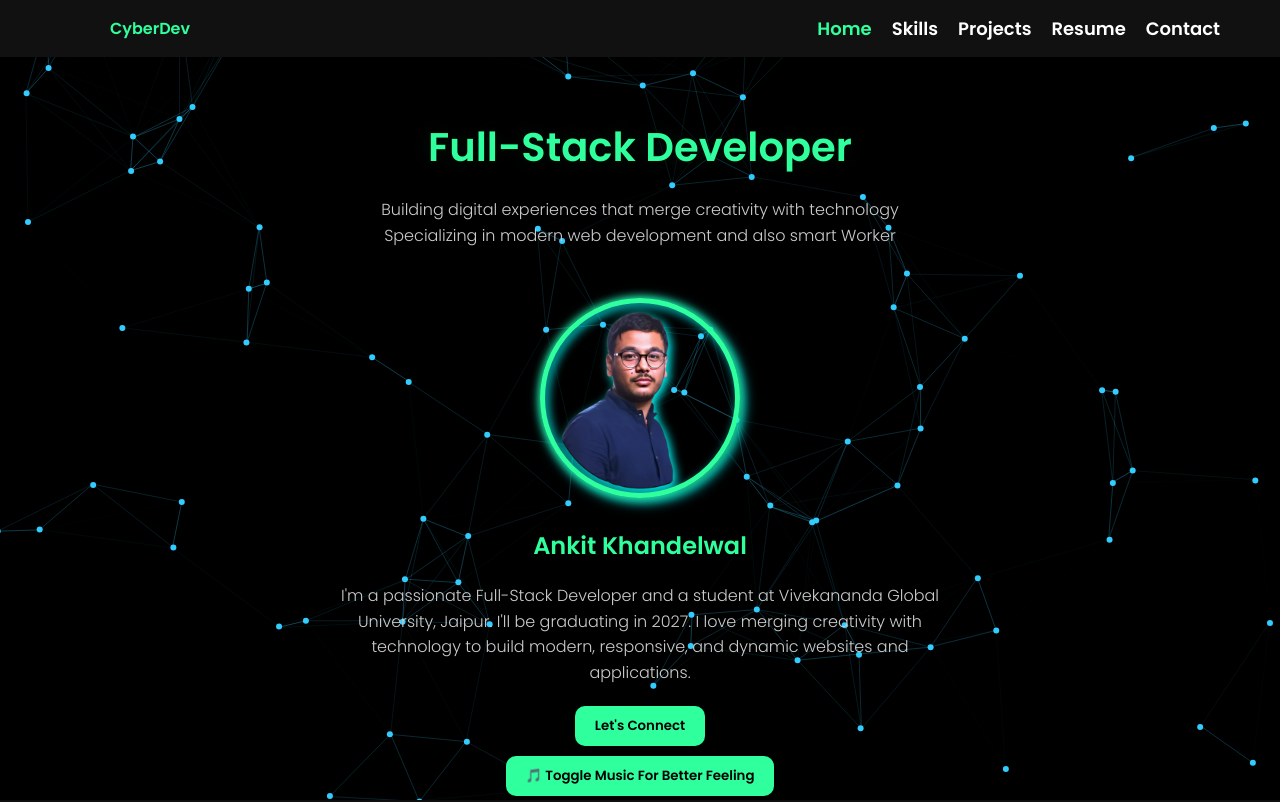
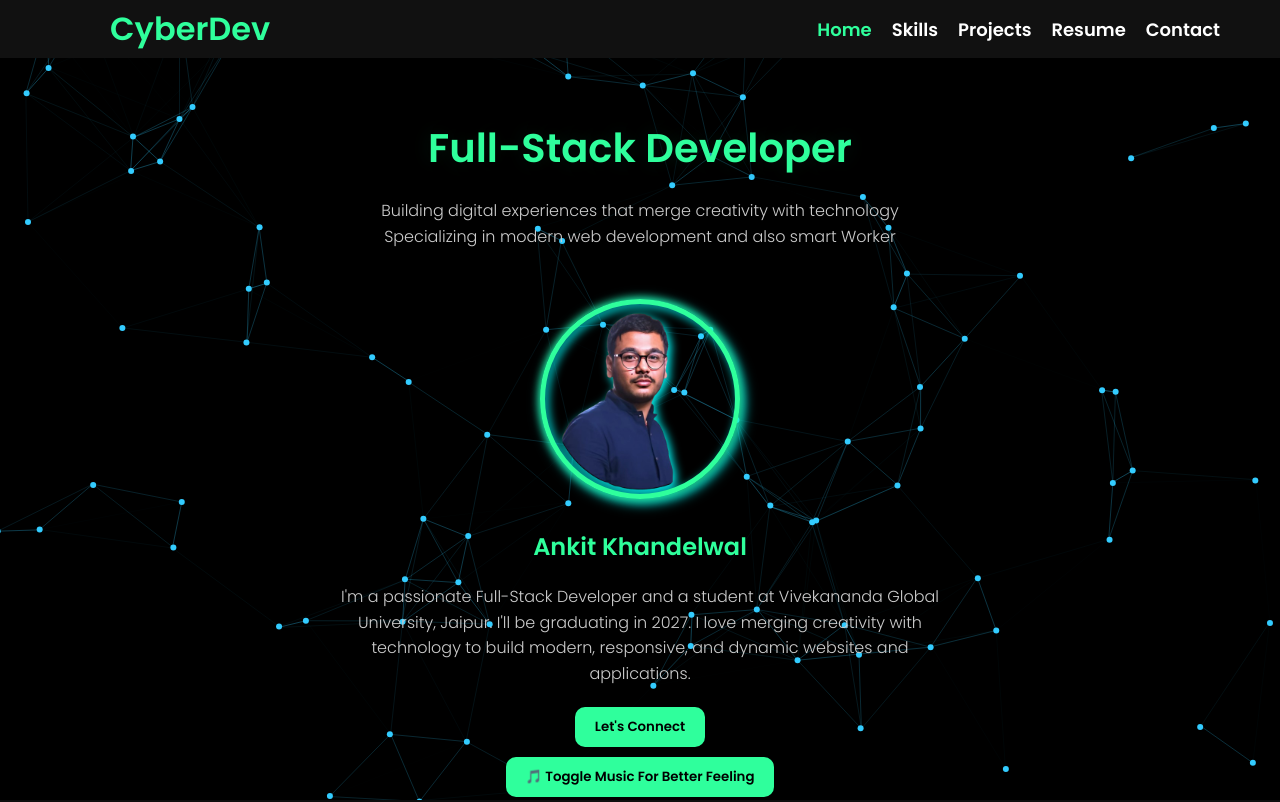
Before and after one commit to Ankit869-debug/CodeAlpha_Portfolio, a plain HTML site: page index.html in a window 1280 px wide. Shown: the top 802 px of the page. Drawn offline with nearby package versions, Linux system fonts and the light colour scheme; animation ran at ten frames a second.

Commit message:
Update index.html

```diff
--- a/index.html
+++ b/index.html
@@ -36,7 +36,7 @@
   </audio>
 
   <nav>
-    <h1 class="nav-link" style="font-size: 1rem"><a href="#">CyberDev</a></h1>
+    <h1 class="nav-link" style="font-size: 2rem"><a href="#">CyberDev</a></h1>
     <ul>
       <li><a href="#"class="nav-link" style="color: #2fff9c;">Home</a></li>
       <li><a href="#skills"class="nav-link">Skills</a></li>
```
